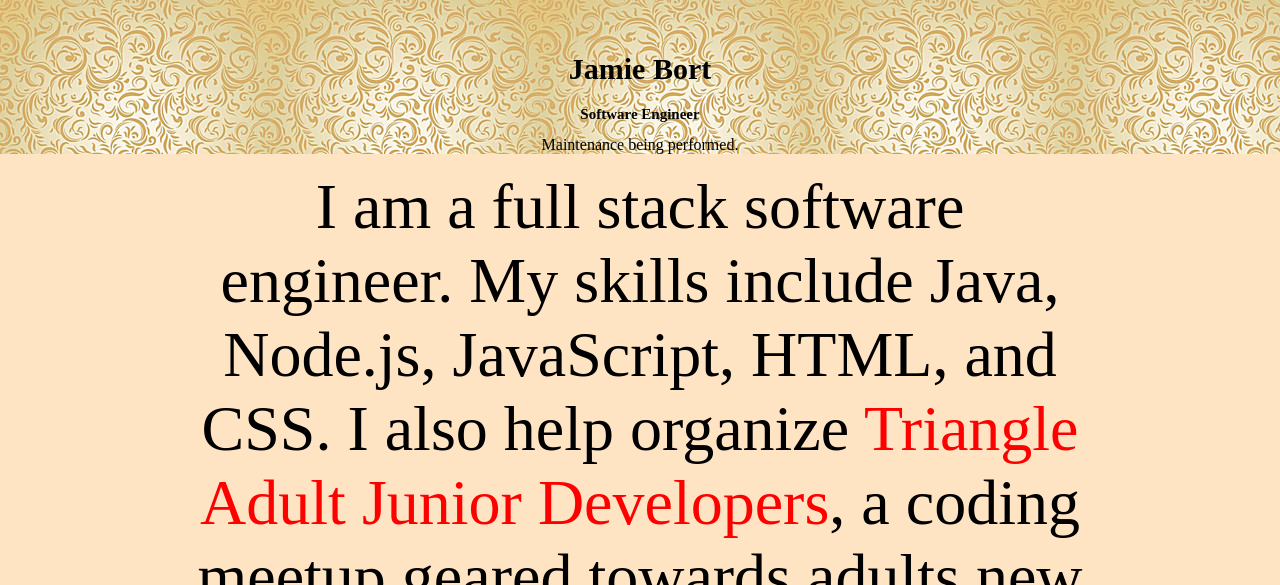
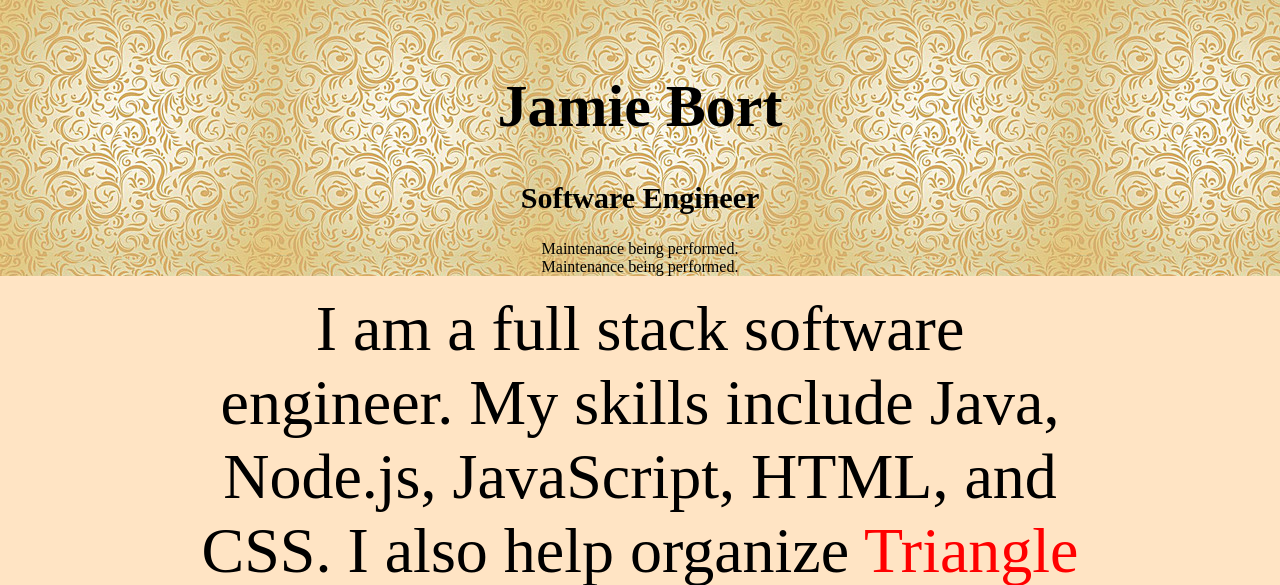
Before and after one commit to JamieBort/Portfolio-Website, a PHP site: page / in a window 1280 px wide. Shown: the top 585 px of the page. Run offline with PHP 8.4, Linux system fonts and the light colour scheme.

Commit message:
Finished coding.

```diff
--- a/index.html
+++ b/index.html
@@ -18,6 +18,7 @@
     <!-- <hr> -->
     <!-- <h2>Software engineer, philomath, traveler, and bibliophile.</h2> -->
     <h2 id="htwo">Software Engineer</h2>
+    <p>Maintenance being performed.</p>
     <p>Maintenance being performed.</p>
   </header>
   <!-- ****************************************************** -->
--- a/style.css
+++ b/style.css
@@ -31,7 +31,8 @@ h1, h2 {
 }
 
 h1 {
-  font-size: 30px;
+  /* font-size: 30px; */
+  font-size: 60px;
 
 
   /* too big */
@@ -42,7 +43,8 @@ h1 {
 }
 
 h2 {
-  font-size: 15px;
+  /* font-size: 15px; */
+  font-size: 30px;
 
   /* too big */
   /* font-size: 3em; */
```
